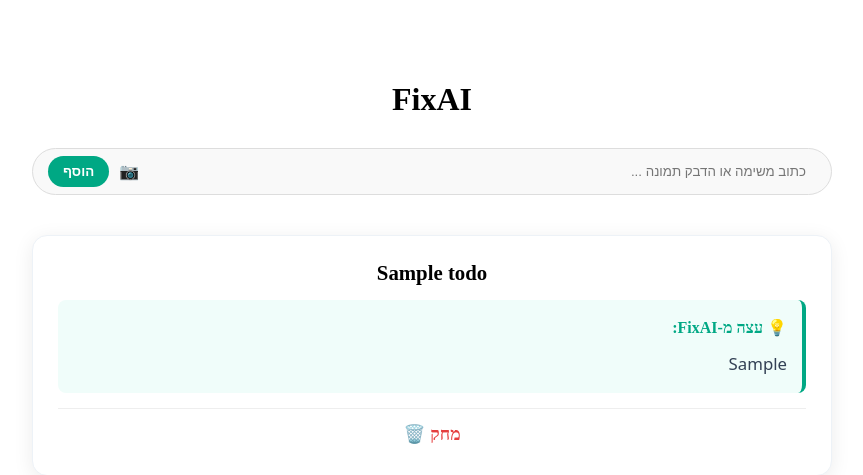
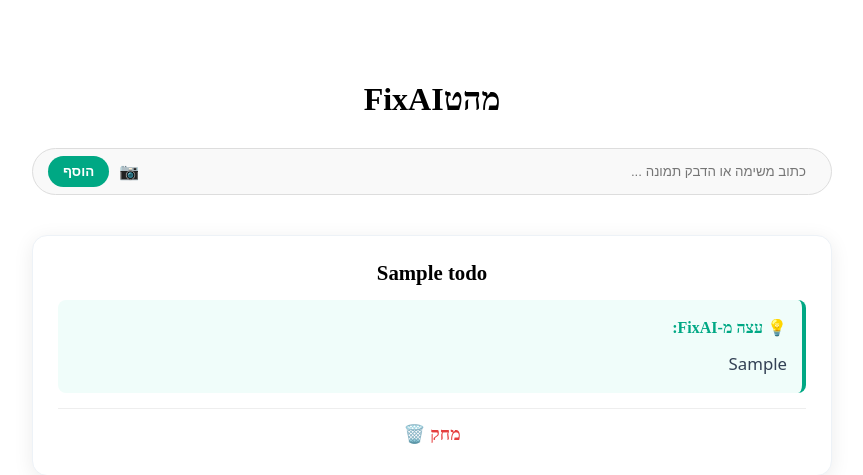
Before and after one commit to AharonKazo/FixAI-Project, a Flask app: page / in a window 1280 px wide. Shown: the top 475 px of the page, without its empty margins (208-1071 px from the left). Run offline with Flask 3, Linux system fonts and the light colour scheme; tables that the repository leaves empty hold one stand-in row (values such as "Sample post").

Commit message:
Update homepage title

```diff
--- a/templates/index.html
+++ b/templates/index.html
@@ -4,7 +4,7 @@
 {% endblock %}
 
 {% block body %}
-<div class="container"> <h1 style="text-align: center; margin-bottom: 30px;">FixAI</h1>
+<div class="container"> <h1 style="text-align: center; margin-bottom: 30px;">FixAIמהט</h1>
 
     <div class="box" style="text-align: center; margin-bottom: 40px;">
         <form action="/add" method="post" enctype="multipart/form-data">
```
